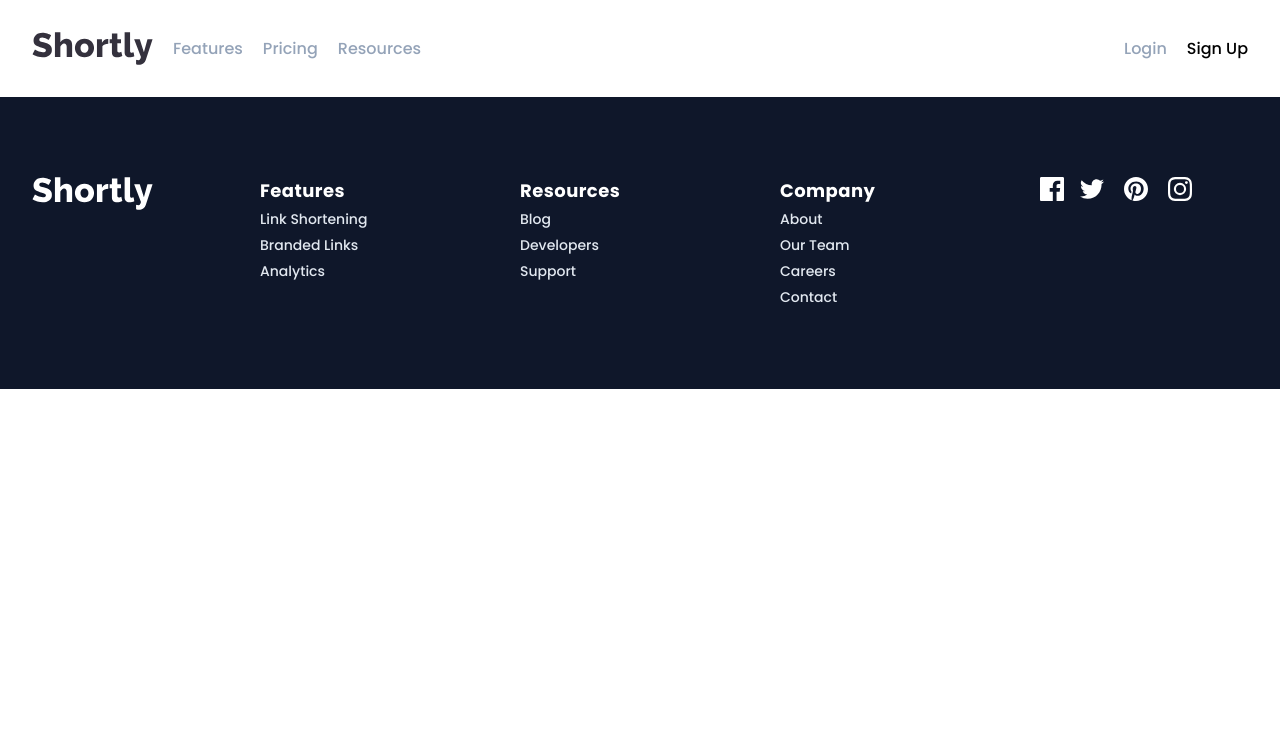
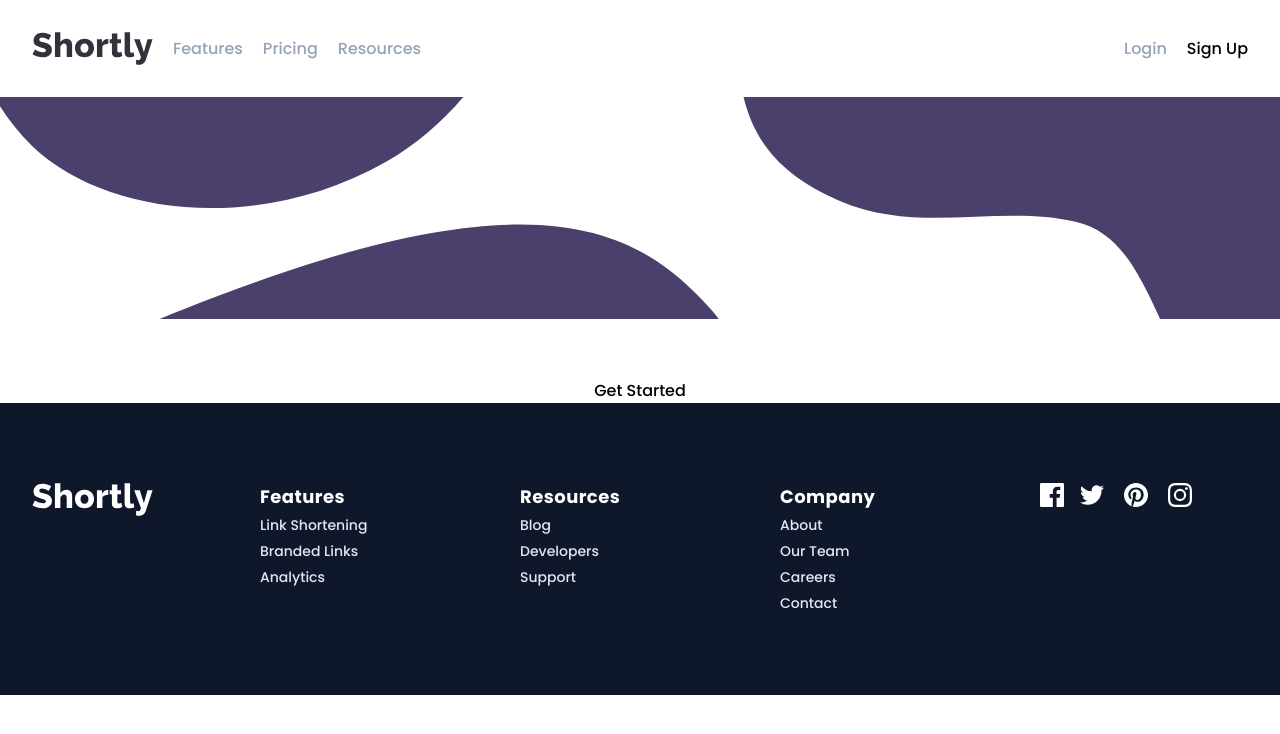
Before and after one commit to quang08/GDSC_HUST_WEB_CHALLENGE, a React (Create React App) app: page / in a window 1280 px wide. Shown: the top 734 px of the page. Built offline with nearby package versions, Linux system fonts and the light colour scheme; the HTML template or start-up script is replaced by a standard one.

Commit message:
add boost component

```diff
--- a/src/App.js
+++ b/src/App.js
@@ -1,11 +1,17 @@
+import Boost from "./components/Boost";
 import Footer from "./components/Footer";
 import Header from "./components/Header";
 
 function App() {
   return (
-    <div>
-      <Header />
-      <Footer />
+    <div className="w-screen h-screen">
+      <div className="w-full h-full">
+
+
+        <Header />
+        <Boost />
+        <Footer />
+      </div>
     </div>
   );
 }
--- a/src/components/Boost.js
+++ b/src/components/Boost.js
@@ -0,0 +1,24 @@
+import bgMobile from "../images/bg-boost-mobile.svg"
+import bgDesktop from "../images/bg-boost-desktop.svg"
+
+function Boost() {
+    return (
+        <>
+            <section className="boost relative">
+                <picture>
+                    <source media="(min-width: 768px)" srcSet={bgDesktop} />
+                    <img className="w-full" src={bgMobile} alt="" />
+                </picture>
+
+                <div className="flex items-center justify-center flex-col boost-inner">
+                    <h2 className="mb-5 text-3xl md:text-4xl text-white font-bold text-center">
+                        Boost your links today
+                    </h2>
+                    <button className="btn-cta rounded-full">Get Started</button>
+                </div>
+            </section>
+        </>
+    )
+}
+
+export default Boost;
```
